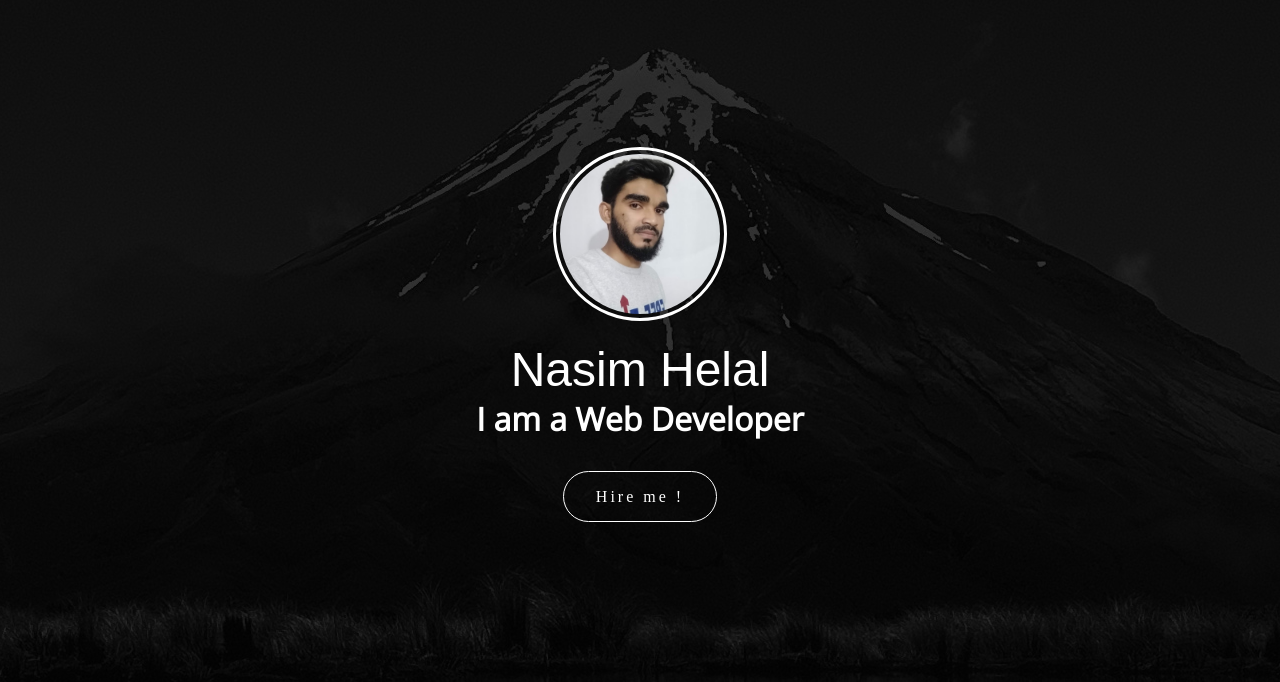
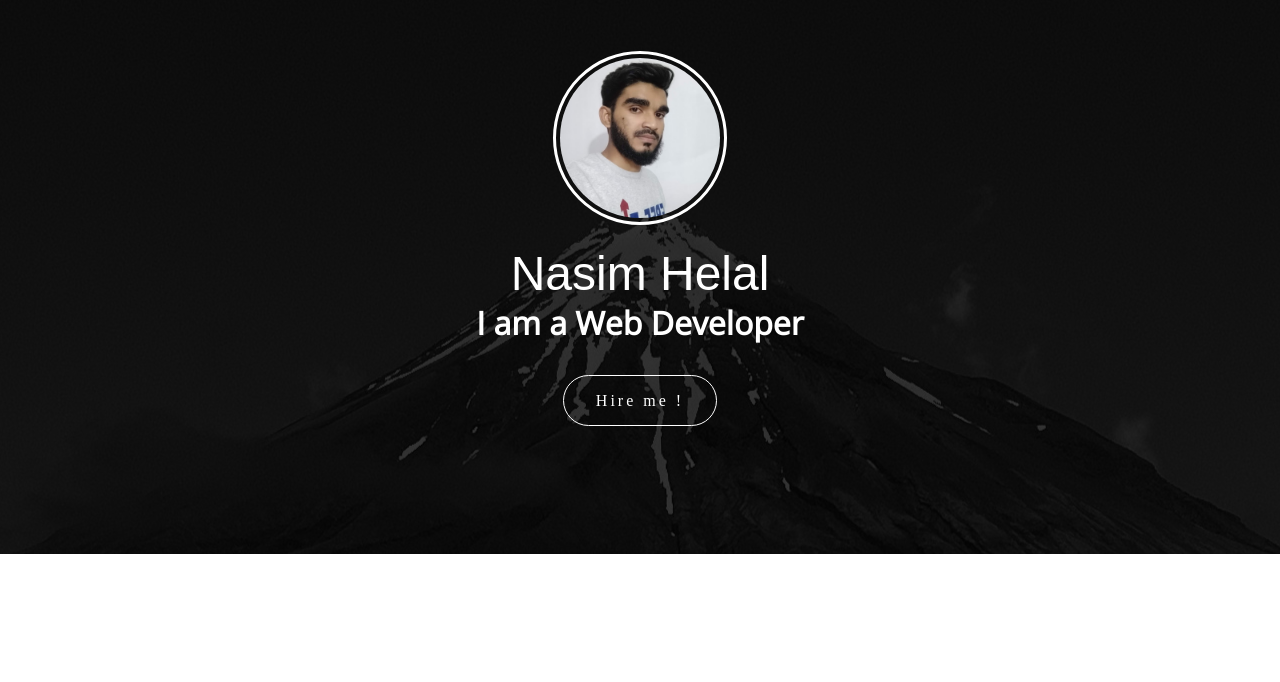
Before and after one commit to nasimhelal-cell/portfolio, a plain HTML site: page index.html in a window 1280 px wide. Shown: the part 118-800 px from the top of the page. Drawn offline with nearby package versions, Linux system fonts and the light colour scheme; a web font is replaced by a local one.

Commit message:
background image is perfectly placed

```diff
--- a/css/header.css
+++ b/css/header.css
@@ -1,11 +1,11 @@
 .hero_banner {
-    background: url("../images/main-banner.jpg") no-repeat center center;
-    height: 100vh;
+    background: url("../images/main-banner.jpg") no-repeat center 36%;
     position: relative;
     z-index: 1;
     position: relative;
     display: flex;
     flex-direction: column;
+    padding-bottom: 4em;
 }
 
 .hero_banner:before {
@@ -126,7 +126,7 @@ label[for="nav_toggle"] {
     text-align: center;
     margin-top: auto;
     margin-bottom: auto;
-
+    padding: 5em 0;
 }
 
 .hero_card {
```
